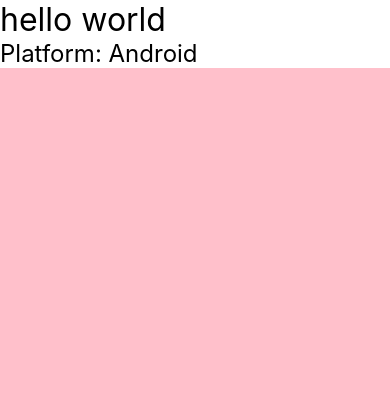
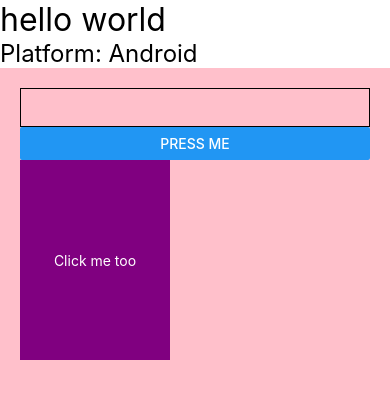
Before and after one commit to rypptc/events, a React Native app in the folder events-app/: screen / in a window 390 px wide. Shown: the top 398 px of the page. Built offline with nearby package versions, Linux system fonts and the light colour scheme.

Commit message:
add border to text input, add button and touchableopacity

```diff
--- a/events-app/App.js
+++ b/events-app/App.js
@@ -1,7 +1,6 @@
 import { StatusBar } from 'expo-status-bar';
 import { useState } from 'react';
-import { SafeAreaView, StyleSheet, Text, View, Platform, ScrollView, TextInput } from 'react-native';
-
+import { SafeAreaView, StyleSheet, Text, View, Platform, ScrollView, TextInput, Button, TouchableOpacity } from 'react-native';
 export default function App() {
   const [text, setText] = useState("");
   return (
@@ -13,7 +12,12 @@ export default function App() {
           <TextInput
             defaultValue={text}
             onChangeText={txt => setText(txt)}
+            style={{borderWidth: 1, padding: 10}}
           />
+          <Button title="press me" onPress={()=> console.log("Hello World!!")} />
+          <TouchableOpacity style={{ padding: 10, backgroundColor: "purple", width: 150, height: 200, justifyContent: "center", alignItems: "center" }} onPress={()=> console.log("Hello World 2")}>
+            <Text style={{ color: "white" }}>Click me too</Text>
+          </TouchableOpacity>
         </View>
       </ScrollView>
       <StatusBar style="dark" />
```
